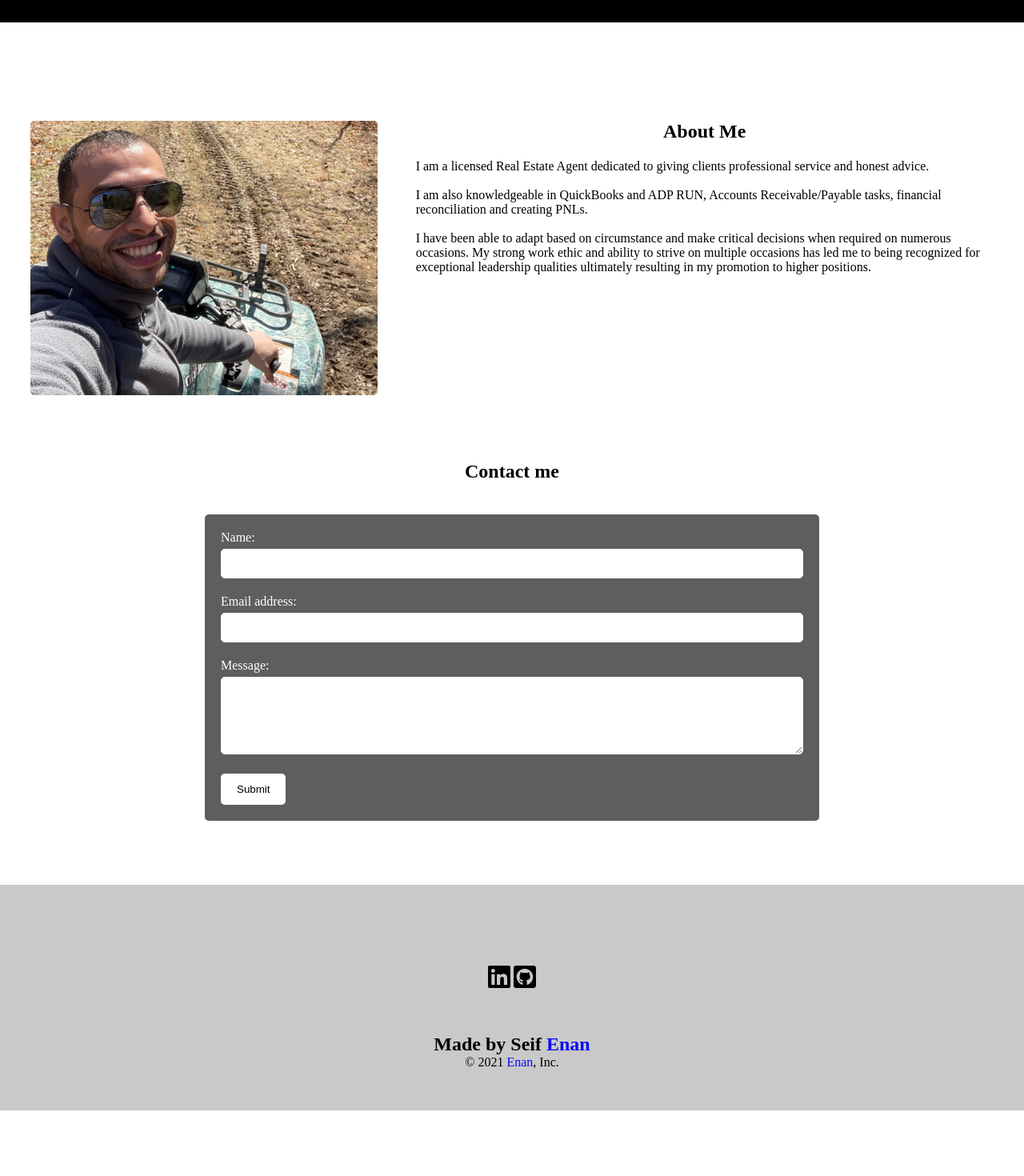
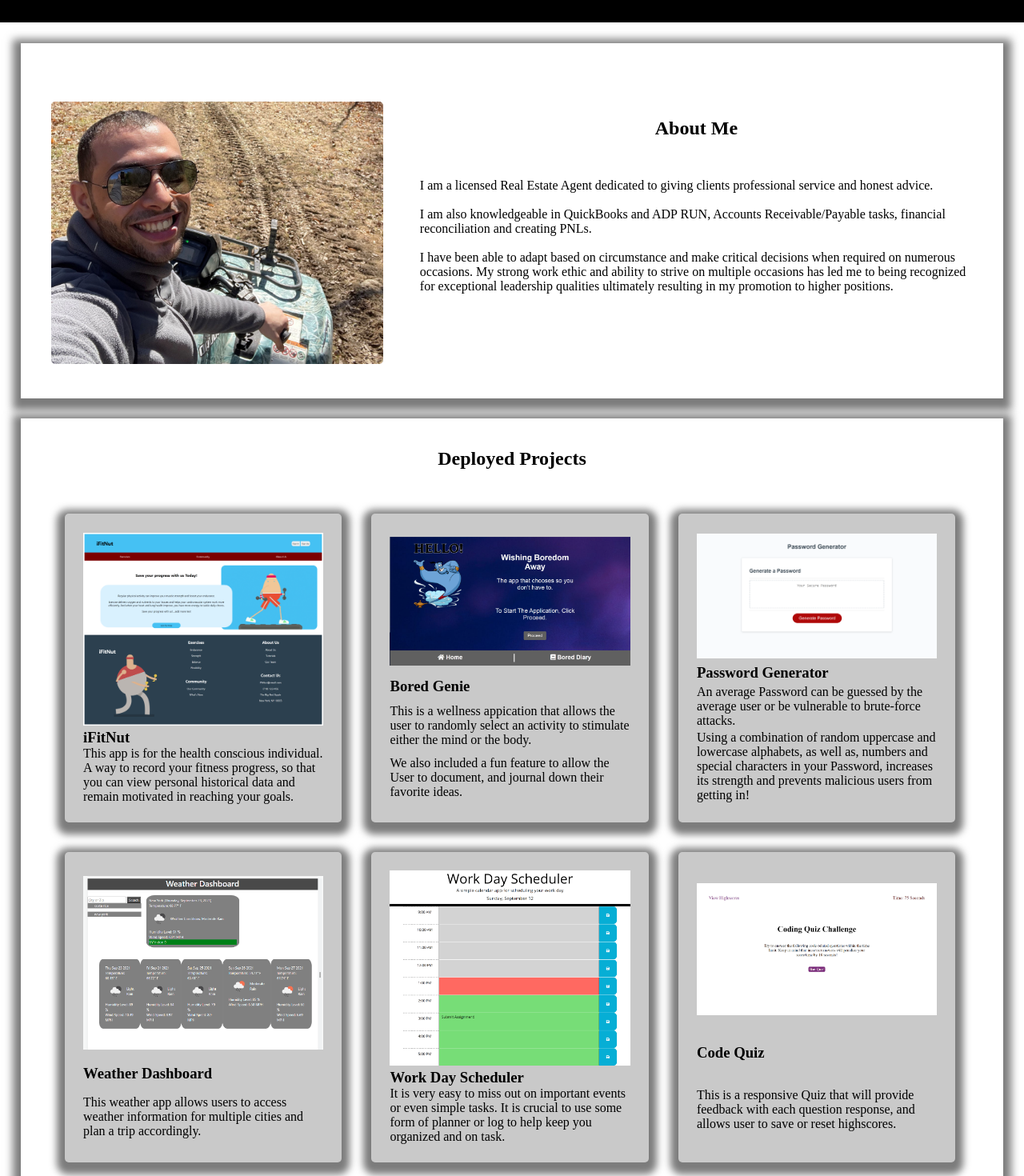
Before and after one commit to Seifenan/c20-react-portfolio, a React (Create React App) app: page /resume in a window 1280 px wide. Shown: the part 120-1590 px from the top of the page at 80% size. Before the commit the page ends 1508 px from the top, so only its background shows below. Built offline with nearby package versions, Linux system fonts and the light colour scheme.

Commit message:
modified components, added main.js, removed unrequired files

```diff
--- a/public/index.html
+++ b/public/index.html
@@ -26,7 +26,7 @@
       work correctly both with client-side routing and a non-root public URL.
       Learn how to configure a non-root public URL by running `npm run build`.
     -->
-    <title>React App</title>
+    <title>Seif Enan</title>
   </head>
 
   <body>
--- a/src/App.js
+++ b/src/App.js
@@ -2,6 +2,8 @@ import React from 'react';
 import { HashRouter as Router, Route } from 'react-router-dom';
 
 import Nav from './components/Nav';
+
+import Main from './components/Main';
 
 
 // import Header from './components/Header';
@@ -18,10 +20,13 @@ import Footer from './components/Footer';
 function App() {
   return (
     <div>
-      <Router>
+      <Router basename='/'>
         <div>
           <Nav></Nav>
           <div>
+
+            <Route exact path="/" component={Main} />
+
             <Route exact path="/about" component={About} />
             <Route exact path="/portfolio" component={Portfolio} />
             <Route exact path="/resume" component={Resume} />
@@ -34,8 +39,8 @@ function App() {
 
       </Router>
 
-      <About></About>
-      <ContactForm></ContactForm>
+      {/* <About></About>
+      <ContactForm></ContactForm> */}
 
       <Footer></Footer>
     </div>
--- a/src/components/About.js
+++ b/src/components/About.js
@@ -2,7 +2,7 @@ import React from 'react';
 import coverImage from '../assets/cover/profile-pic.jpg';
 function About() {
   return (
-    <div className='container'>
+    <div className='container dSection'>
       <div className='bio-pic'>
         <img src={coverImage} className='bio-img' alt='main-profile' />
       </div>
--- a/src/components/Contact.js
+++ b/src/components/Contact.js
@@ -37,8 +37,9 @@ function ContactForm() {
   };
 
   return (
-    <section>
-      <h1 className='startDiv'>Contact me</h1>
+    <section className='cSection'>
+      <h2>Contact me</h2>
+      <br></br>
       <form className='contactForm' id="contact-form" onSubmit={handleSubmit}>
         <div>
           <label htmlFor="name">Name:</label>
@@ -59,7 +60,7 @@ function ContactForm() {
         )}
         <button className='submitBtn' data-testid="button" type="submit">Submit</button>
       </form>
-      <div className='startDiv'></div>
+      <br></br>
     </section>
   );
 }
--- /dev/null
+++ b/src/components/Main.js
@@ -0,0 +1,24 @@
+import React from 'react';
+import About from './About';
+
+import ContactForm from './Contact';
+import Portfolio from './Portfolio';
+
+
+
+
+function Main() {
+  return (
+    <div>
+      <About></About>
+      <Portfolio></Portfolio>
+
+      <ContactForm></ContactForm>
+
+
+
+    </div>
+  );
+}
+
+export default Main;
--- a/src/components/Portfolio.js
+++ b/src/components/Portfolio.js
@@ -1,18 +1,54 @@
-// import React from "react";
+import React from "react";
 
-// function Portfolio(props) {
-//   return (
-//     <div>
-//       {props.projects.map((project) => (
-//         <div>
-//           <a href={project.liveURL}>
-//             <img src={project.image} />
-//           </a>
-//         </div>
-//       ))}
+import iFitNut from "../assets/iFitNut.png"
+import boredGenie from "../assets/bored-genie.png"
+import passGen from "../assets/password-gen.png"
+import weatherDash from "../assets/weather-dashboard.png"
+import wdScheduler from "../assets/scheduler.png"
+import cQuiz from "../assets/code-quiz.png"
 
-//     </div>
-//   )
-// }
+function Portfolio() {
+  return (
+    <section className="dSection">
+      <div>
+        <h2>Deployed Projects</h2>
+      </div>
+      <div className="container">
+        <div className="card-p-one">
+          <a href="https://ifitnut.herokuapp.com/" target="blank"><img src={iFitNut} alt=" Project 1: iFitNut" width="100%" /></a>
+          <h3>iFitNut</h3>
+          <p>This app is for the health conscious individual. A way to record your fitness progress, so that you can view personal historical data and remain motivated in reaching your goals.</p>
+        </div>
+        <div className="card-p-two">
+          <a href="https://seifenan.github.io/Project-1-Bored-Genie/" target="blank"><img src={boredGenie} alt=" Project 2: Bored Genie" width="100%" /></a>
+          <h3>Bored Genie</h3>
+          <p>This is a wellness appication that allows the user to randomly select an activity to stimulate either the mind or the body.</p>
+          <p> We also included a fun feature to allow the User to document, and journal down their favorite ideas.</p>
+        </div>
+        <div className="card-p-three">
+          <a href="https://seifenan.github.io/c3-password-generator/" target="blank"><img src={passGen} alt=" Project 3: Password Generator" width="100%" /></a>
+          <h3>Password Generator</h3>
+          <p>An average Password can be guessed by the average user or be vulnerable to brute-force attacks.</p>
+          <p>Using a combination of random uppercase and lowercase alphabets, as well as, numbers and special characters in your Password, increases its strength and prevents malicious users from getting in!</p>
+        </div>
+        <div className="card-p-four">
+          <a href="https://seifenan.github.io/c6-weather-dashboard/" target="blank"><img src={weatherDash} alt=" Project 4: Weather Dashboard" width="100%" /></a>
+          <h3>Weather Dashboard</h3>
+          <p>This weather app allows users to access weather information for multiple cities and plan a trip accordingly.</p>
+        </div>
+        <div className="card-p-five">
+          <a href="https://seifenan.github.io/c5-work-day-scheduler/" target="blank"><img src={wdScheduler} alt=" Project 5: Work Day Scheduler" width="100%" /></a>
+          <h3>Work Day Scheduler</h3>
+          <p>It is very easy to miss out on important events or even simple tasks. It is crucial to use some form of planner or log to help keep you organized and on task.</p>
+        </div>
+        <div className="card-p-six">
+          <a href="https://seifenan.github.io/c4-code-quiz/" target="blank"><img src={cQuiz} alt=" Project 6: Code Quiz" width="100%" /></a>
+          <h3>Code Quiz</h3>
+          <p>This is a responsive Quiz that will provide feedback with each question response, and allows user to save or reset highscores.</p>
+        </div>
+      </div>
+    </section>
+  )
+}
 
-// export default Portfolio;
+export default Portfolio;
--- a/src/components/Resume.js
+++ b/src/components/Resume.js
@@ -1,15 +1,10 @@
 import React from 'react';
-import PhotoList from './Footer';
-import { capitalizeFirstLetter } from '../utils/helpers';
 
-function Gallery(props) {
-  const { currentCategory } = props;
+function Resume() {
   return (
-    <section>
-      <h1 data-testid="h1tag">{capitalizeFirstLetter(currentCategory.name)}</h1>
-      <p>{currentCategory.description}</p>
-      <PhotoList category={currentCategory.name} />
-    </section>
+    <div>
+
+    </div>
   );
 }
-export default Gallery;
+export default Resume;
--- a/src/style.css
+++ b/src/style.css
@@ -1,9 +1,6 @@
-/* G */
-
 * {
     box-sizing: border-box;
     margin: 0;
-    /* color: red; */
 }
 
 :root {
@@ -12,45 +9,38 @@
     --dark: #5e5e5e;
     --black: #000000;
     --lastn: #070bfa;
-}
+    --shadow: #7c7c7c;
 
-body {
-    background-color: var(--white);
 }
 
 a {
-
     color: var(--white);
     text-decoration: none;
 }
 
 a:hover {
-    filter: brightness(60%);
-}
-
-p {
-    font-size: 16px;
+    color: var(--shadow);
 }
 
 h2 {
     text-align: center;
-    /* padding-top: 3%; */
-    /* font-size: 22px; */
+    padding-top: 3%;
 }
 
 .nav-bar {
     padding: 50px;
-    font-family: 'Times New Roman', Times, serif;
     background-color: var(--black);
-    color: var(--white);
-
 }
 
 .my-name {
     display: inline-block;
     font-size: 27px;
+    margin-left: 20px;
 }
 
+.my-name:hover {
+    filter: brightness(80%);
+}
 
 .nav-bar h1 .lastn,
 .footer h2 .lastn,
@@ -62,28 +52,31 @@ h2 {
     padding-top: 18px;
     margin-right: 20px;
     float: right;
-    font-family: 'Times New Roman', Times, serif;
     font-size: 18px;
 }
 
-
-/* g */
 .nav-bar div ul li {
     display: inline-block;
     margin-left: 25px;
 }
 
-/* #about {
-    background-color: var(--light);
-} */
-
 .container {
-    width: 100%;
-    margin: 0 auto;
     padding: 3%;
     display: flex;
     flex-wrap: wrap;
 }
+
+.dSection,
+.cSection {
+    box-shadow: 0px 5px 10px 10px var(--shadow);
+    margin: 2%;
+}
+
+.cSection {
+    margin-left: 20%;
+    margin-right: 20%;
+}
+
 
 .bio-pic {
     width: 40%;
@@ -95,7 +88,7 @@ h2 {
 }
 
 .bio-img:hover {
-    transform: translateX(20%) translateY(-12%) scale(1.4);
+    transform: translateX(8%) translateY(-5%) scale(1.3);
 }
 
 .bio-info {
@@ -104,20 +97,11 @@ h2 {
 
 .bio-pic,
 .bio-info {
-    float: left;
-    margin-top: 7%;
+    margin-top: 3%;
 }
 
 .bio-info h2 {
-    padding-bottom: 3%;
-}
-
-.card-p-one {
-    width: 40% !important;
-}
-
-.card-p-one:hover {
-    transform: translateX(8%) scale(1.35) !important;
+    padding-bottom: 7%;
 }
 
 .card-p-one,
@@ -126,16 +110,16 @@ h2 {
 .card-p-four,
 .card-p-five,
 .card-p-six {
-    box-shadow: 0 10px 20px 0 rgba(0, 0, 0, 0.2);
+    box-shadow: 0px 5px 10px 10px var(--shadow);
     transition: 0.3s;
-    width: 22%;
+    width: 30%;
     border-radius: 5px;
-    margin: 2%;
+    margin: 1.6%;
     padding: 2%;
     background-color: var(--light);
     display: flex;
     flex-direction: column;
-    justify-content: space-between;
+    justify-content: space-around;
 }
 
 .card-p-one:hover,
@@ -144,18 +128,26 @@ h2 {
 .card-p-four:hover,
 .card-p-five:hover,
 .card-p-six:hover {
-    box-shadow: 10px 20px 30px 5px rgba(0, 0, 0, 0.2);
+    box-shadow: 0px 10px 30px 30px var(--shadow);
     background-color: var(--dark);
     color: var(--white);
-    transform: scale(1.35);
+    transform: scale(1.2);
+
+}
+
+.container:hover>.card-p-one:not(:hover),
+.container:hover>.card-p-two:not(:hover),
+.container:hover>.card-p-three:not(:hover),
+.container:hover>.card-p-four:not(:hover),
+.container:hover>.card-p-five:not(:hover),
+.container:hover>.card-p-six:not(:hover) {
+    /* filter: blur(10px); */
+    opacity: 0.5;
+
 }
 
 /* G */
 
-.startDiv {
-    text-align: center;
-    padding: 40px;
-}
 
 /* G */
 
@@ -164,7 +156,7 @@ h2 {
     background-color: var(--dark);
     padding: 20px;
     color: var(--white);
-    width: 60%;
+    width: 90%;
     margin: auto;
 }
 
```
Also changed, not shown: src/components/Gallery.js (deleted, +0 -15 lines), src/components/Modal.js (deleted, +0 -23 lines), src/components/PhotoList.js (deleted, +0 -152 lines).
